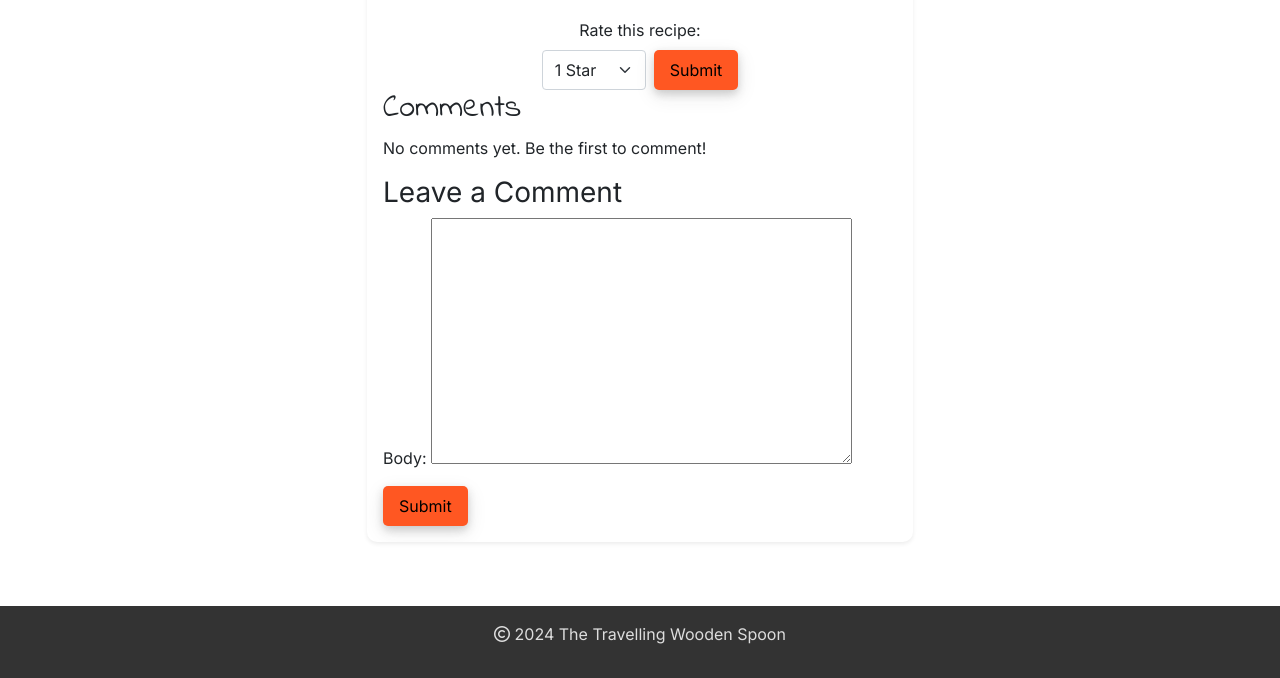
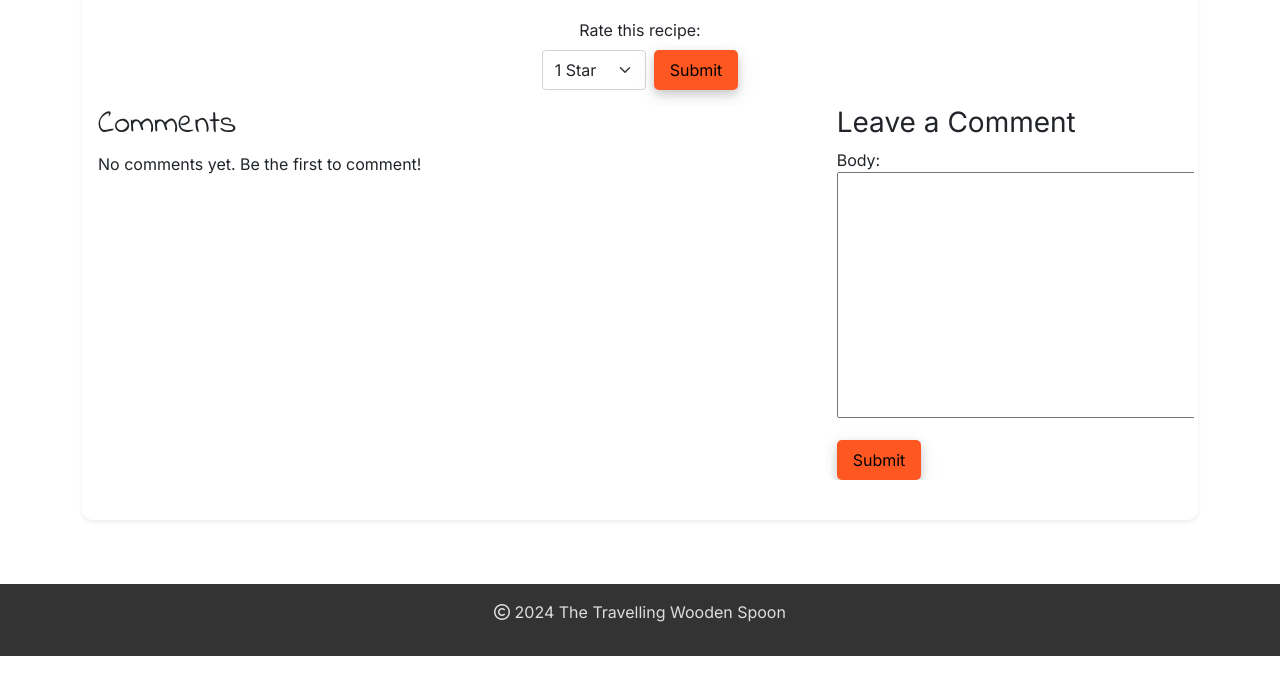
Before and after one commit to merzann/the-travelling-wooden-spoon, a Django app: template blog/templates/blog/recipe_detail.html in a window 1280 px wide. Shown: the part 690-1368 px from the top of the page. After the commit the page ends 1346 px from the top, so only its background shows below. Run offline with Django 4.2, Linux system fonts and the light colour scheme; the template is opened without the code that fills it: values that come from a table or form of the project are taken from there, others are empty; some libraries are stand-ins or nearby versions.

Commit message:
fix: refactor recipe_detail function to fix issue of not approved comments not being saved to database and displayed for approval in Admin Panel

```diff
--- a/blog/templates/blog/recipe_detail.html
+++ b/blog/templates/blog/recipe_detail.html
@@ -1,7 +1,8 @@
 {% extends "base.html" %}
 {% load static %}
+{% load crispy_forms_tags %}
+{% block content %}
 
-{% block content %}
 <main class="container py-4 recipe-detail">
     <!-- Bootstrap container with vertical padding -->
     <h1 class="text-center mb-4">{{ recipe.title }}</h1>
@@ -9,7 +10,7 @@
         <!-- Bootstrap grid with spacing and centered content -->
 
         <!-- Recipe Card -->
-        <div class="col-12 col-xl-6">
+        <div class="col-12">
             <div class="card shadow-sm h-100">
                 <img src="{{ recipe.image.url }}" class="card-img-top" alt="Recipe Image">
                 <div class="card-body d-flex flex-column">
@@ -49,8 +50,9 @@
                     </form>
 
                     <!-- Submit Comment Form -->
+                    <div class="row">
+                        <div class="col-md-8 card mb-4 mt-3">
                             <h2>Comments</h2>
-                    <div>
                             {% for comment in comments %}
                             <div>
                                 <p><strong>{{ comment.user }}</strong> said:</p>
@@ -62,15 +64,19 @@
                             {% endfor %}
                         </div>
 
+                        <div class="col-md-4 card mb-4 mt-3">
                             <h3>Leave a Comment</h3>
                             <form method="POST">
                                 {% csrf_token %}
                                 {{ form.as_p }}
+                                <input type="hidden" name="action" value="comment">
                                 <button type="submit" class="btn btn-custom">Submit</button>
                             </form>
                         </div>
                     </div>
                 </div>
             </div>
+        </div>
+    </div>
 </main>
 {% endblock %}
--- a/templates/base.html
+++ b/templates/base.html
@@ -25,12 +25,6 @@
     <!-- Bootstrap CSS -->
     <link href="https://cdn.jsdelivr.net/npm/bootstrap@5.0.1/dist/css/bootstrap.min.css" rel="stylesheet"
         integrity="sha384-+0n0xVW2eSR5OomGNYDnhzAbDsOXxcvSN1TPprVMTNDbiYZCxYbOOl7+AMvyTG2x" crossorigin="anonymous">
-
-    <!-- Favicon -->
-    <link rel="apple-touch-icon" sizes="180x180" href="favicon/apple-touch-icon.png">
-    <link rel="icon" type="image/png" sizes="32x32" href="favicon/favicon-32x32.png">
-    <link rel="icon" type="image/png" sizes="16x16" href="favicon/favicon-16x16.png">
-    <link rel="manifest" href="favicon/site.webmanifest">
 
     <!-- Custom stylesheet -->
     <link rel="stylesheet" href="{% static 'css/style.css' %}">
@@ -98,7 +92,7 @@
         integrity="sha384-gtEjrD/SeCtmISkJkNUaaKMoLD0//ElJ19smozuHV6z3Iehds+3Ulb9Bn9Plx0x4" crossorigin="anonymous">
     </script>
 
-    <script src="assets/js/script.js" defer></script>
+    <script src="{% static 'js/script.js' %}" defer></script>
 </body>
 
 </html>
```
Also changed, not shown: blog/views.py (+9 -11 lines), my_project/settings.py (+6 -1 lines). Lines whose indentation alone changed are shown as unchanged.
